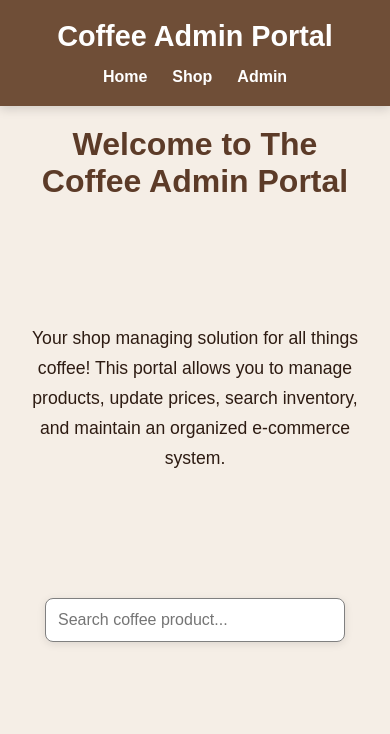
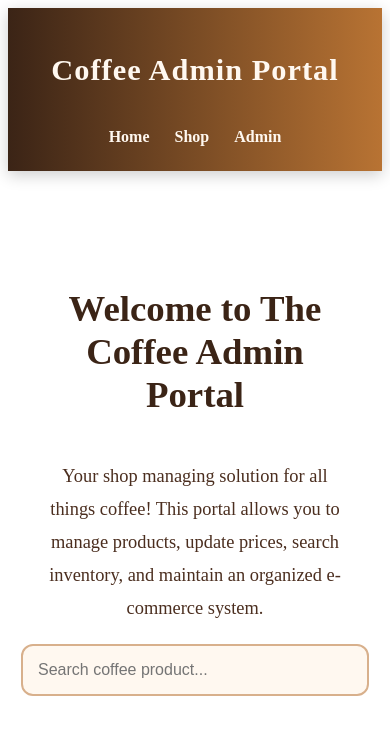
Before and after one commit to tkaim88/coffee-admin-portal, a React (Vite) app: page / in a window 390 px wide. Shown: the top 734 px of the page. Built offline with nearby package versions, Linux system fonts and the light colour scheme; no server answers.

Commit message:
changes to styling and item list

```diff
--- a/db.json
+++ b/db.json
@@ -2,38 +2,59 @@
   "coffees": [
     {
       "id": 1,
-      "name": "Ethiopian Yirgacheffe",
-      "description": "Bright, floral, and citrusy with notes of jasmine and lemon",
-      "origin": "Ethiopia",
-      "price": 18.99
+      "name": "Velvet Ember Roast",
+      "description": "Smooth dark roast with cocoa richness and smoky caramel finish",
+      "origin": "Kenya",
+      "price": 22.99
     },
     {
       "id": 2,
-      "name": "Colombian Supremo",
-      "description": "Rich, nutty, and smooth with caramel sweetness",
+      "name": "Copper Moon Espresso",
+      "description": "Bold espresso blend with toasted almond and dark chocolate notes",
       "origin": "Colombia",
-      "price": 16.99
+      "price": 19.99
     },
     {
       "id": 3,
-      "name": "Costa Rican Tarrazu",
-      "description": "Clean, bright, and full-bodied with chocolate notes",
-      "origin": "Costa Rica",
-      "price": 19.99
+      "name": "Golden Horizon Brew",
+      "description": "Bright citrus body balanced with sweet honey undertones",
+      "origin": "Ethiopia",
+      "price": 24.99
     },
     {
       "id": 4,
-      "name": "Sumatran Mandheling",
-      "description": "Earthy, full-bodied, and herbal with low acidity",
+      "name": "Midnight Barrel Reserve",
+      "description": "Deep full-bodied roast with oak spice and mocha aroma",
       "origin": "Indonesia",
-      "price": 17.99
+      "price": 23.99
     },
     {
       "id": 5,
-      "name": "Kenyan AA",
-      "description": "Bold, complex, and wine-like with berry undertones",
-      "origin": "Kenya",
+      "name": "Crimson Peak Arabica",
+      "description": "Elegant medium roast with berry sweetness and floral finish",
+      "origin": "Rwanda",
       "price": 21.99
+    },
+    {
+      "id": 6,
+      "name": "Maple Drift Cold Brew",
+      "description": "Silky cold brew infused with maple sweetness and nutty depth",
+      "origin": "Brazil",
+      "price": 20.99
+    },
+    {
+      "id": 7,
+      "name": "Obsidian Night Blend",
+      "description": "Intense roast with black cherry accents and dark cocoa finish",
+      "origin": "Uganda",
+      "price": 25.99
+    },
+    {
+      "id": 8,
+      "name": "Sunrise Bloom Roast",
+      "description": "Light floral roast layered with peach and citrus brightness",
+      "origin": "Costa Rica",
+      "price": 22.49
     }
   ],
   "orders": []
--- a/src/App.css
+++ b/src/App.css
@@ -1,25 +1,20 @@
-* {
-  margin: 0;
-  padding: 0;
-  box-sizing: border-box;
-}
-
 /* =========================
-   BODY
+   GLOBAL APP STYLING
+   Espresso Copper Theme
 ========================= */
 
-body {
-  font-family: Arial, sans-serif;
-  background-color: #f5eee6;
-  color: #2d1b12;
-}
 
 /* =========================
    NAVBAR
 ========================= */
 
 .navbar {
-  background-color: #6f4e37;
+
+  background: linear-gradient(
+    90deg,
+    #3B2416,
+    #B87333
+  );
 
   display: flex;
   justify-content: space-between;
@@ -27,142 +22,260 @@ body {
 
   padding: 20px 40px;
 
-  box-shadow: 0 3px 10px rgba(0,0,0,0.15);
-
   position: sticky;
   top: 0;
+
+  box-shadow: 0 4px 15px rgba(0,0,0,0.2);
+
+  z-index: 1000;
+
 }
 
 .navbar h2 {
-  color: white;
-  font-size: 1.8rem;
+
+  color: #FFF8F0;
+
+  font-size: 1.9rem;
+
+  letter-spacing: 1px;
+
 }
 
+
+/* Navigation links */
+
 .nav-links {
+
   display: flex;
+
   gap: 25px;
+
 }
 
 .nav-links a {
-  color: white;
+
+  color: #FFF8F0;
+
   text-decoration: none;
+
   font-weight: bold;
-  transition: 0.2s ease;
+
+  transition: 0.3s ease;
+
+  padding-bottom: 3px;
+
+  border-bottom: 2px solid transparent;
+
 }
 
+
+/* Hover effect */
+
 .nav-links a:hover {
-  color: #f3d7c3;
+
+  color: #FFD7A8;
+
+  border-bottom: 2px solid #FFD7A8;
+
 }
+
 
 /* =========================
    PAGE CONTAINER
 ========================= */
 
 .page-container {
+
   padding: 40px;
+
 }
 
+
+/* Main page headings */
+
 .page-container h1 {
+
   margin-bottom: 25px;
-  color: #5c3b28;
+
+  color: #3B2416;
+
+  font-size: 2.3rem;
+
 }
+
 
 /* =========================
    HOME PAGE
 ========================= */
 
 .home-container {
+
+  display: flex;
+  flex-direction: column;
+  justify-content: center;
+  align-items: center;
+
+  min-height: 70vh;
+
   text-align: center;
-  padding: 100px 20px;
+
+  padding: 30px;
+
 }
 
+
+/* Home title */
+
 .home-container h1 {
-  font-size: 3rem;
-  margin-bottom: 20px;
-  color: #5c3b28;
+
+  font-size: 3.5rem;
+
+  margin-bottom: 25px;
+
+  color: #3B2416;
+
 }
 
+
+/* Home description */
+
 .home-container p {
-  max-width: 700px;
-  margin: auto;
-  line-height: 1.7;
-  font-size: 1.1rem;
+
+  max-width: 750px;
+
+  line-height: 1.8;
+
+  font-size: 1.15rem;
+
+  color: #4B2E1F;
+
 }
 
+
 /* =========================
-   SEARCH BAR
+   SEARCH INPUT
 ========================= */
 
 .search-input {
+
   width: 100%;
   max-width: 450px;
 
-  padding: 14px;
-
-  border-radius: 10px;
-  border: none;
+  padding: 15px;
 
   margin-bottom: 35px;
 
-  box-shadow: 0 2px 8px rgba(0,0,0,0.1);
+  border-radius: 12px;
+
+  border: 2px solid #D8B08C;
+
+  background-color: #FFF8F0;
 
   font-size: 1rem;
+
+  outline: none;
+
+  transition: 0.3s ease;
+
 }
+
+
+/* Search focus effect */
+
+.search-input:focus {
+
+  border-color: #B87333;
+
+  box-shadow: 0 0 10px rgba(184,115,51,0.3);
+
+}
+
 
 /* =========================
    PRODUCT GRID
 ========================= */
 
 .product-grid {
+
   display: grid;
 
-  grid-template-columns: repeat(auto-fit, minmax(280px, 1fr));
+  grid-template-columns:
+    repeat(auto-fit, minmax(280px, 1fr));
 
   gap: 30px;
 
   width: 100%;
+
 }
+
 
 /* =========================
    PRODUCT CARD
 ========================= */
 
 .product-card {
-  background-color: #fffaf5;
 
-  border-left: 8px solid #6f4e37;
+  background-color: #FFF8F0;
+
+  border-left: 8px solid #B87333;
 
   padding: 25px;
 
-  border-radius: 18px;
+  border-radius: 20px;
 
-  box-shadow: 0 4px 15px rgba(0,0,0,0.08);
+  box-shadow: 0 5px 18px rgba(0,0,0,0.08);
 
-  transition: transform 0.2s ease;
+  transition:
+    transform 0.25s ease,
+    box-shadow 0.25s ease;
+
 }
 
+
+/* Card hover effect */
+
 .product-card:hover {
-  transform: translateY(-5px);
+
+  transform: translateY(-6px);
+
+  box-shadow: 0 8px 22px rgba(0,0,0,0.15);
+
 }
 
+
+/* Product title */
+
 .product-card h2 {
+
   margin-bottom: 12px;
-  color: #5c3b28;
+
+  color: #3B2416;
+
 }
 
+
+/* Price styling */
+
 .price {
-  font-size: 1.1rem;
+
+  font-size: 1.15rem;
+
   font-weight: bold;
 
   margin-bottom: 20px;
+
+  color: #B87333;
+
 }
+
 
 /* =========================
    BUTTONS
 ========================= */
 
 button {
-  background-color: #6f4e37;
+
+  background-color: #B87333;
 
   color: white;
 
@@ -170,57 +283,107 @@ button {
 
   padding: 12px 18px;
 
-  border-radius: 10px;
+  border-radius: 12px;
 
   cursor: pointer;
 
   font-weight: bold;
 
-  transition: 0.2s ease;
+  transition: 0.25s ease;
+
 }
 
+
+/* Button hover */
+
 button:hover {
-  background-color: #8b5e3c;
+
+  background-color: #8C4E1A;
+
+  transform: scale(1.03);
+
 }
 
+
+/* Button group */
+
 .button-group {
+
   display: flex;
+
   gap: 10px;
+
   flex-wrap: wrap;
+
 }
 
+
+/* Delete button */
+
 .delete-btn {
-  background-color: #b0413e;
+
+  background-color: #8B2E2E;
+
 }
 
+
+/* Delete hover */
+
 .delete-btn:hover {
-  background-color: #8c2f2d;
+
+  background-color: #641F1F;
+
 }
+
 
 /* =========================
    FORM
 ========================= */
 
 .product-form {
+
   display: flex;
+
   flex-direction: column;
 
   gap: 20px;
 
   max-width: 450px;
+
 }
 
+
+/* Form inputs */
+
 .product-form input {
+
   padding: 14px;
 
-  border-radius: 10px;
+  border-radius: 12px;
 
-  border: none;
+  border: 2px solid #D8B08C;
 
-  box-shadow: 0 2px 8px rgba(0,0,0,0.08);
+  background-color: #FFF8F0;
 
   font-size: 1rem;
+
+  outline: none;
+
+  transition: 0.3s ease;
+
 }
+
+
+/* Input focus */
+
+.product-form input:focus {
+
+  border-color: #B87333;
+
+  box-shadow: 0 0 10px rgba(184,115,51,0.3);
+
+}
+
 
 /* =========================
    MOBILE RESPONSIVE
@@ -229,49 +392,31 @@ button:hover {
 @media (max-width: 768px) {
 
   .navbar {
+
     flex-direction: column;
+
     gap: 15px;
+
+    padding: 20px;
+
   }
 
   .home-container h1 {
-    font-size: 2rem;
+
+    font-size: 2.3rem;
+
   }
 
   .page-container {
+
     padding: 20px;
+
   }
-}
 
-/* Home page container styling */
-/* Centers content and aligns text */
+  .product-grid {
 
-.home-container{
+    grid-template-columns: 1fr;
 
-  display:flex;
-  flex-direction:column;
-  justify-content:center;
-  align-items:center;
-
-  min-height:70vh;
-
-  text-align:center;
-  padding:20px;
+  }
 
 }
-
-
-/* Search input styling */
-
-.search-input{
-
-  width:300px;
-  padding:12px;
-
-  margin-top:20px;
-
-  border-radius:8px;
-  border:1px solid gray;
-
-  font-size:16px;
-
-}
--- a/src/index.css
+++ b/src/index.css
@@ -1,71 +1,23 @@
+/* =========================
+   GLOBAL RESET
+========================= */
+
 * {
   margin: 0;
   padding: 0;
   box-sizing: border-box;
-  font-family: Arial, Helvetica, sans-serif;
 }
 
+/* =========================
+   ROOT BODY STYLING
+========================= */
+
 body {
-  background-color: #f7f3ef;
-  color: #333;
+
+  font-family: Arial, Helvetica, sans-serif;
+
+  background-color: #F5E6D3;
+
+  color: #1C120B;
+
 }
-
-.navbar {
-  background-color: #8b5e3c;
-  color: white;
-  display: flex;
-  justify-content: space-between;
-  align-items: center;
-  padding: 20px 40px;
-  flex-wrap: wrap;
-  box-shadow: 0 2px 10px rgba(0,0,0,0.1);
-}
-
-.nav-links {
-  display: flex;
-  gap: 20px;
-}
-
-.nav-links a {
-  color: white;
-  text-decoration: none;
-  font-weight: bold;
-}
-
-.home-container {
-  text-align: center;
-  padding: 80px 20px;
-}
-
-.home-container h1 {
-  font-size: 3rem;
-  color: #4e342e;
-  margin-bottom: 20px;
-}
-
-.home-container p {
-  max-width: 700px;
-  margin: auto;
-  line-height: 1.7;
-  font-size: 1.1rem;
-}
-
-.page-container {
-  padding: 40px 20px;
-}
-
-.search-input {
-  width: 100%;
-  max-width: 400px;
-  padding: 12px;
-  margin-bottom: 30px;
-  border-radius: 8px;
-  border: 1px solid #ccc;
-}
-
-.product-grid {
-  display: grid;
-  grid-template-columns: repeat(auto-fit, minmax(260px, 1fr));
-  gap: 25px;
-  margin-top: 30px;
-}
```
